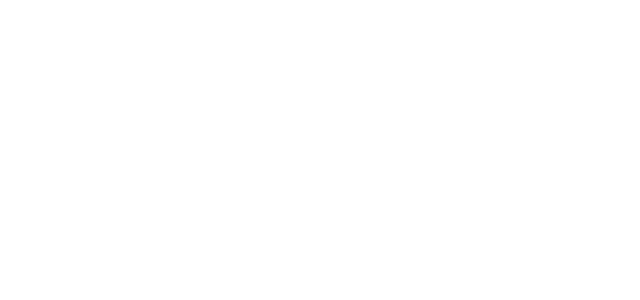
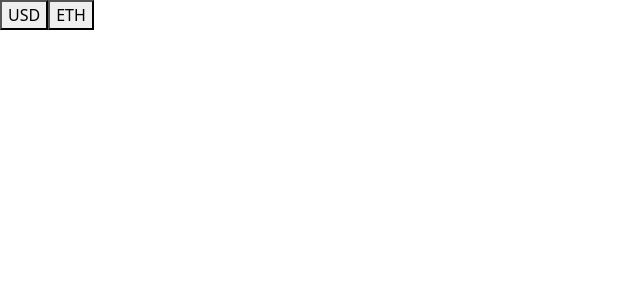
Before and after one commit to Lightning39lh/G4ProjectFinal, an Angular app in the folder SegurityAngular-master/: page /addToken in a window 1280 px wide. Before the commit this address led to /. Shown: the top 300 px of the page, without its empty margins (0-640 px from the left). Built offline with nearby package versions, Linux system fonts and the light colour scheme; sample sign-in values are in the browser's storage.

Commit message:
addToken

```diff
--- a/SegurityAngular-master/src/app/app-routing.module.ts
+++ b/SegurityAngular-master/src/app/app-routing.module.ts
@@ -1,5 +1,6 @@
 import { NgModule } from '@angular/core';
 import { RouterModule, Routes } from '@angular/router';
+import { AddTokensComponent } from './components/add-tokens/add-tokens.component';
 import { LoginComponent } from './components/login/login.component';
 import { MyWalletComponent } from './components/my-wallet/my-wallet.component';
 import { GuardGuard } from './services/guard.guard';
@@ -7,6 +8,7 @@
 const routes: Routes = [
   {path:'login',component:LoginComponent},
   {path:'my-wallet',component:MyWalletComponent,canActivate:[GuardGuard]},
+  {path:'addToken',component:AddTokensComponent,canActivate:[GuardGuard]},
   {path:'',redirectTo:'login',pathMatch:'full'}
 
 ];
--- a/SegurityAngular-master/src/app/app.module.ts
+++ b/SegurityAngular-master/src/app/app.module.ts
@@ -9,12 +9,14 @@
 import { MyWalletComponent } from './components/my-wallet/my-wallet.component';
 import { InterceptorService } from './services/interceptor.service';
 import { WalletService } from './services/wallet.service';
+import { AddTokensComponent } from './components/add-tokens/add-tokens.component';
 
 @NgModule({
   declarations: [
     AppComponent,
     LoginComponent,
-    MyWalletComponent
+    MyWalletComponent,
+    AddTokensComponent
   ],
   imports: [
     BrowserModule,
--- /dev/null
+++ b/SegurityAngular-master/src/app/components/add-tokens/add-tokens.component.html
@@ -0,0 +1,6 @@
+<button
+      (click)="addToken(token)"
+      > USD<i class="fa-solid fa-eraser"></i></button>
+      <button
+      (click)="addToken(token)"
+      > ETH<i class="fa-solid fa-eraser"></i></button>
--- /dev/null
+++ b/SegurityAngular-master/src/app/components/add-tokens/add-tokens.component.ts
@@ -0,0 +1,25 @@
+import { Component, OnInit } from '@angular/core';
+import { Router } from '@angular/router';
+import { AddTokensService } from 'src/app/services/add-tokens.service';
+
+@Component({
+  selector: 'app-add-tokens',
+  templateUrl: './add-tokens.component.html',
+  styleUrls: ['./add-tokens.component.css']
+})
+export class AddTokensComponent implements OnInit {
+
+  constructor(private aDS:AddTokensService,private ruta:Router) { }
+  token:string="ETH";
+  ngOnInit(): void {
+  }
+  addToken(token: string){
+    this.aDS.addToken(token).subscribe(data => {
+      console.log("DATA:" + JSON.stringify(data));
+      this.ruta.navigate(['/my-wallet'])})
+  }
+
+  setToken(token: string){
+    this.token=token;
+  }
+}
--- a/SegurityAngular-master/src/app/components/my-wallet/my-wallet.component.html
+++ b/SegurityAngular-master/src/app/components/my-wallet/my-wallet.component.html
@@ -59,5 +59,8 @@
            </td> -->
 
     </div>
+    <button
+      (click)="toAddTokens()"
+      > addToken<i class="fa-solid fa-eraser"></i></button>
 </body>
 </html>
--- a/SegurityAngular-master/src/app/components/my-wallet/my-wallet.component.ts
+++ b/SegurityAngular-master/src/app/components/my-wallet/my-wallet.component.ts
@@ -1,4 +1,5 @@
 import { Component, OnInit } from '@angular/core';
+import { Router } from '@angular/router';
 import { Cuenta } from 'src/app/model/Cuenta';
 import { Wallet } from 'src/app/model/Wallet';
 import { WalletService } from 'src/app/services/wallet.service';
@@ -11,7 +12,7 @@
 export class MyWalletComponent implements OnInit {
 
   wallet: Wallet= new Wallet(0,[]);
-  constructor(public wS:WalletService) { }
+  constructor(public wS:WalletService,private ruta:Router) { }
 
   async ngOnInit(): Promise<void> {
 
@@ -24,4 +25,8 @@
     })
   }
 
+  toAddTokens()
+  {
+      this.ruta.navigate(['addToken']);
+  }
 }
--- /dev/null
+++ b/SegurityAngular-master/src/app/model/TokenReducido.ts
@@ -0,0 +1,8 @@
+export class TokenReducido {
+    tokenName:string;
+    id_Wallet:number;
+    constructor(tokenName: string, id_Wallet:number){
+        this.tokenName=tokenName;
+        this.id_Wallet=id_Wallet;
+    }
+}
--- /dev/null
+++ b/SegurityAngular-master/src/app/services/add-tokens.service.ts
@@ -0,0 +1,19 @@
+import { HttpClient } from '@angular/common/http';
+import { Injectable } from '@angular/core';
+import { Observable } from 'rxjs';
+import { TokenReducido } from '../model/TokenReducido';
+
+@Injectable({
+  providedIn: 'root'
+})
+export class AddTokensService {
+  URL = 'http://localhost:8080/MyWallet/AddToken/';
+  token1:TokenReducido = new TokenReducido("",0);
+  constructor(private http: HttpClient) { }
+
+  public addToken(token: string){
+    this.token1.tokenName=token;
+    this.token1.id_Wallet=1;
+    return this.http.post<TokenReducido>(this.URL,this.token1)
+  }
+}
--- a/SegurityAngular-master/src/app/services/wallet.service.ts
+++ b/SegurityAngular-master/src/app/services/wallet.service.ts
@@ -23,7 +23,7 @@
       console.log("LO DE ARRIBA ES EL ID")
     })
      //para que me llegue a cargar el ID
-     await new Promise(f => setTimeout(f, 1));
+     await new Promise(f => setTimeout(f, 50));
     console.log(this.id);
     console.log("LO DE ARRIBA ES EL ID actualizado")
    return this.http.get<any>(this.url+"MyWallet/"+this.id);
```
Also changed, not shown: SegurityAngular-master/src/app/components/add-tokens/add-tokens.component.css (added), 1 other file (tests, documents, lock files or other folders).
